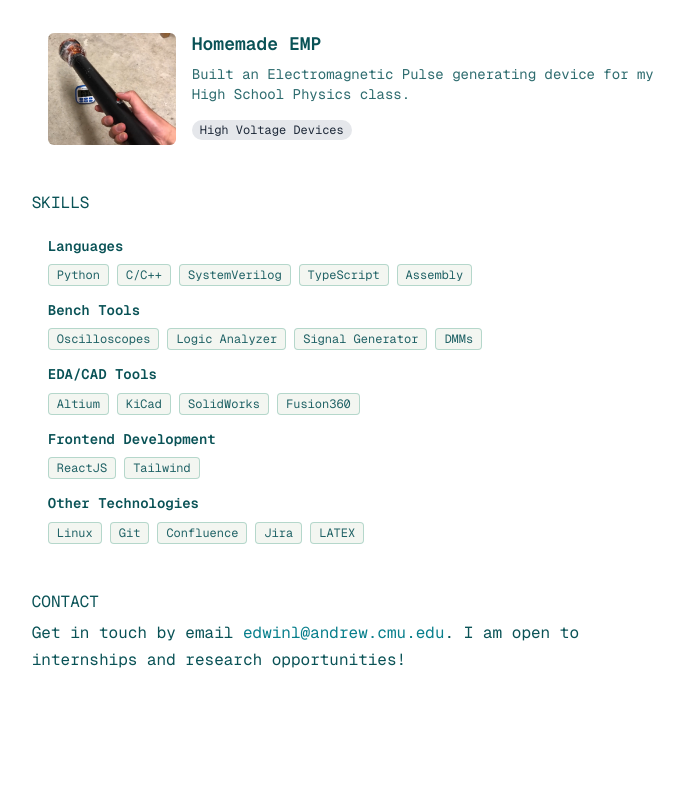
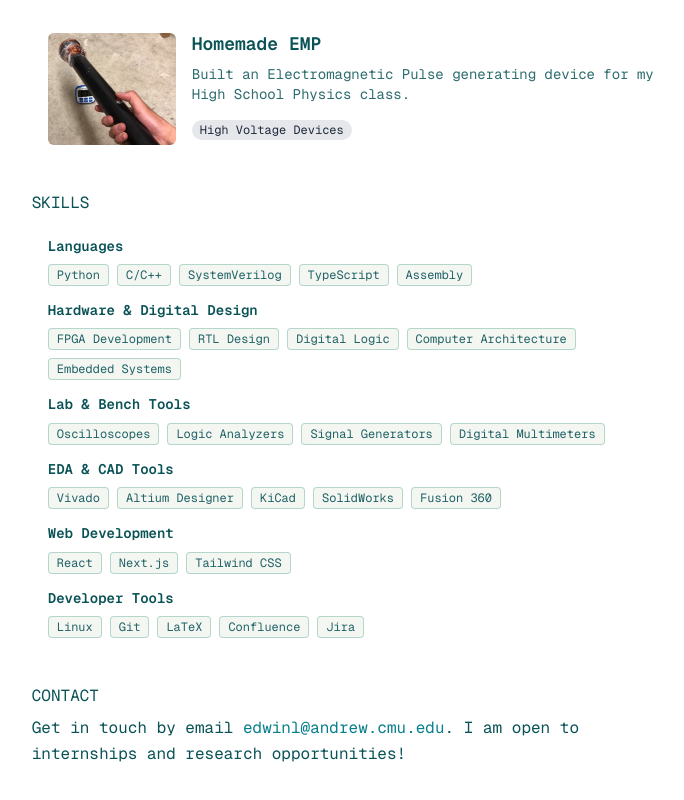
Before and after one commit to Hipposhark/edwin-li, a Next.js app: page / in a window 1280 px wide. Shown: the part 1806-2606 px from the top of the page, without its empty margins (545-1229 px from the left). Built offline with nearby package versions, Linux system fonts and the light colour scheme.

Commit message:
chore: updated skill classes

```diff
--- a/src/data/skillClasses.ts
+++ b/src/data/skillClasses.ts
@@ -9,19 +9,23 @@ export const skillClasses = [
     skills: ["Python", "C/C++", "SystemVerilog", "TypeScript", "Assembly"],
   },
   {
-    class: "Bench Tools",
-    skills: ["Oscilloscopes", "Logic Analyzer", "Signal Generator", "DMMs"],
+    class: "Hardware & Digital Design",
+    skills: ["FPGA Development", "RTL Design", "Digital Logic", "Computer Architecture", "Embedded Systems"],
   },
   {
-    class: "EDA/CAD Tools",
-    skills: ["Altium", "KiCad", "SolidWorks", "Fusion360"],
+    class: "Lab & Bench Tools",
+    skills: ["Oscilloscopes", "Logic Analyzers", "Signal Generators", "Digital Multimeters"],
   },
   {
-    class: "Frontend Development",
-    skills: ["ReactJS", "Tailwind"],
+    class: "EDA & CAD Tools",
+    skills: ["Vivado", "Altium Designer", "KiCad", "SolidWorks", "Fusion 360"],
   },
   {
-    class: "Other Technologies",
-    skills: ["Linux", "Git", "Confluence", "Jira", "LATEX"],
+    class: "Web Development",
+    skills: ["React", "Next.js", "Tailwind CSS"],
+  },
+  {
+    class: "Developer Tools",
+    skills: ["Linux", "Git", "LaTeX", "Confluence", "Jira"],
   },
 ] satisfies readonly SkillClass[];
```
